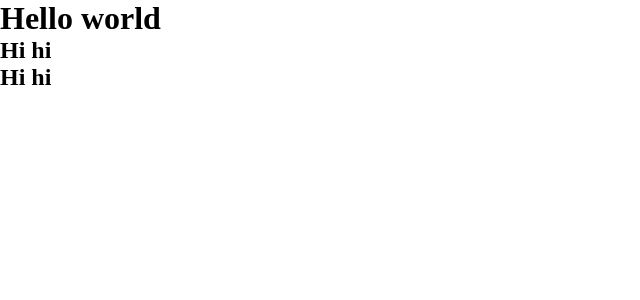
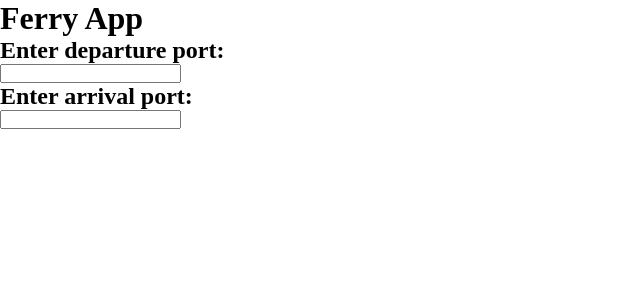
Before and after one commit to JakubWronskiUG/CS3028-FerryProject, a React (Create React App) app in the folder ferry-project/: page / in a window 1280 px wide. Shown: the top 300 px of the page, without its empty margins (0-640 px from the left). Built offline with nearby package versions, Linux system fonts and the light colour scheme.

Commit message:
added text input component

```diff
--- a/ferry-project/src/App.js
+++ b/ferry-project/src/App.js
@@ -1,13 +1,17 @@
 import React from 'react';
 import './styles/App.css';
-//import './components/..'
+import TextInput from './components/Text';
 
 function App() {
   return (
     <div className="App">
-      <h1>Hello world</h1>
-      <h2>Hi hi</h2>
-      <h2>Hi hi</h2>
+      <div>
+      <h1>Ferry App</h1>
+      </div>
+      <h2>Enter departure port:</h2>
+      <TextInput/>
+      <h2>Enter arrival port:</h2>
+      <TextInput/>
     </div>
   );
 }
--- /dev/null
+++ b/ferry-project/src/components/Text.jsx
@@ -0,0 +1,15 @@
+import React from "react";
+
+const TextInput = props => {
+  return (
+    <div>
+      <input
+        type="text"
+        value={props.value}
+        onChange={event => console.log("value changed!")}
+      />
+    </div>
+  );
+};
+
+export default TextInput;
```
